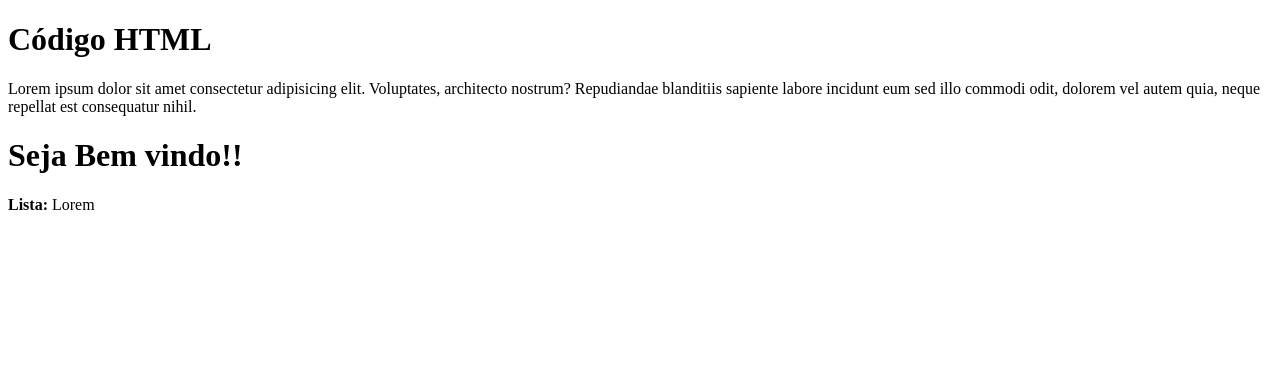
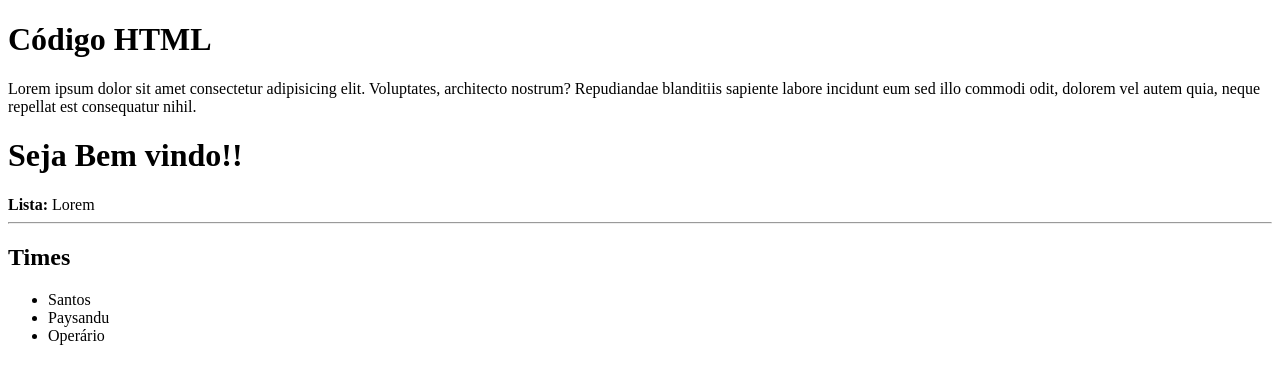
Before and after one commit to guhhrs/javascript-git, a plain HTML site: page index.html in a window 1280 px wide. Drawn offline with Linux system fonts and the light colour scheme.

Commit message:
adicionando lista de times

```diff
--- a/index.html
+++ b/index.html
@@ -22,6 +22,16 @@
         <span>Lorem</span>
     </div>
 
+    <hr>
+
+    <!-- lista não ordenada -->
+     <h2>Times</h2>
+    <ul>
+        <li>Santos</li>
+        <li>Paysandu</li>
+        <li>Operário</li>
+    </ul>
+
 </body>
 
 </html>
```
